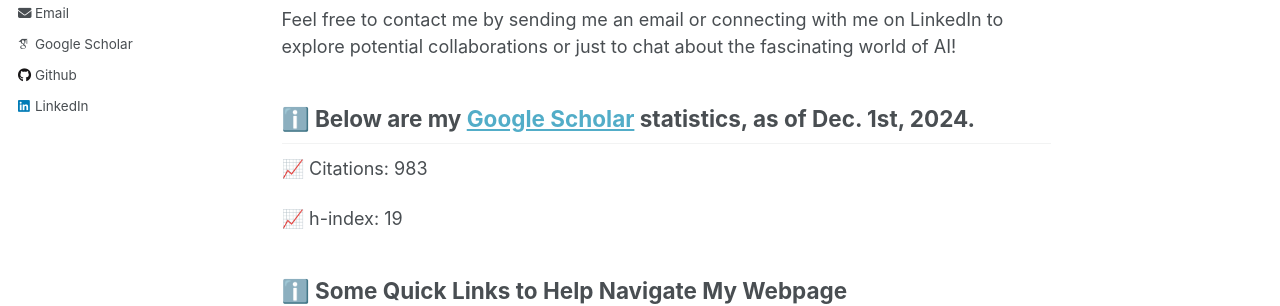
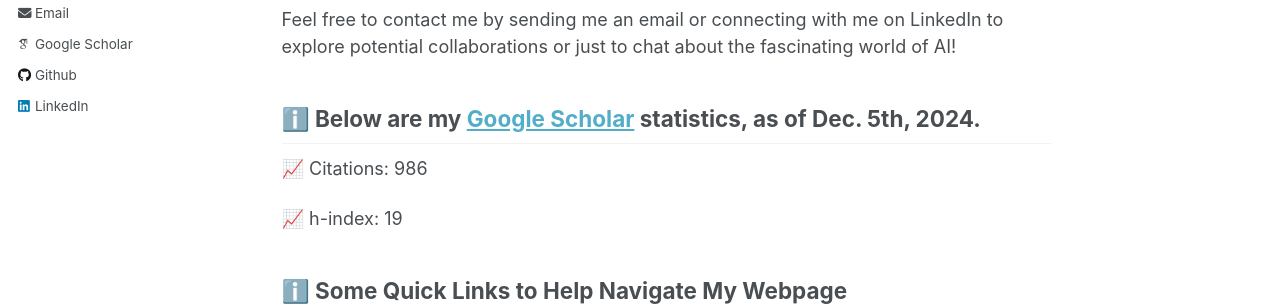
Before and after one commit to kauroy1994/home, a Jekyll site: the page built from _pages/about.md, in a window 1280 px wide and 900 px high. Shown: the part 436-742 px from the top of the window. Built offline with Jekyll 4.4.1, drawn with Linux system fonts in a browser that asks for light colours; some web fonts are replaced.

Commit message:
Update about.md

```diff
--- a/_pages/about.md
+++ b/_pages/about.md
@@ -9,8 +9,8 @@
 
 Feel free to contact me by sending me an email or connecting with me on LinkedIn to explore potential collaborations or just to chat about the fascinating world of AI!
 
-## ℹ️ Below are my [Google Scholar](https://scholar.google.com/citations?user=LpOo_IUAAAAJ&hl=en) statistics, as of Dec. 1st, 2024.
-📈 Citations: 983
+## ℹ️ Below are my [Google Scholar](https://scholar.google.com/citations?user=LpOo_IUAAAAJ&hl=en) statistics, as of Dec. 5th, 2024.
+📈 Citations: 986
 
 📈 h-index: 19
 
```
